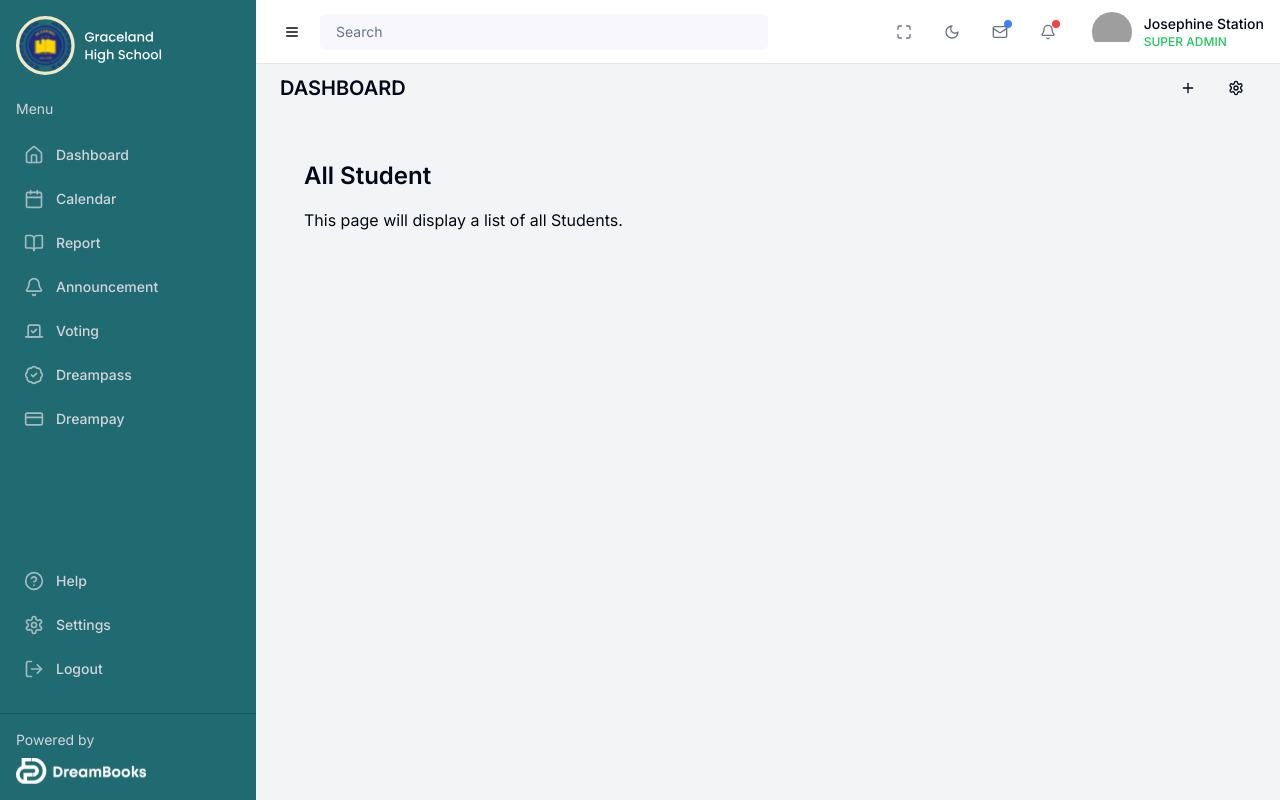
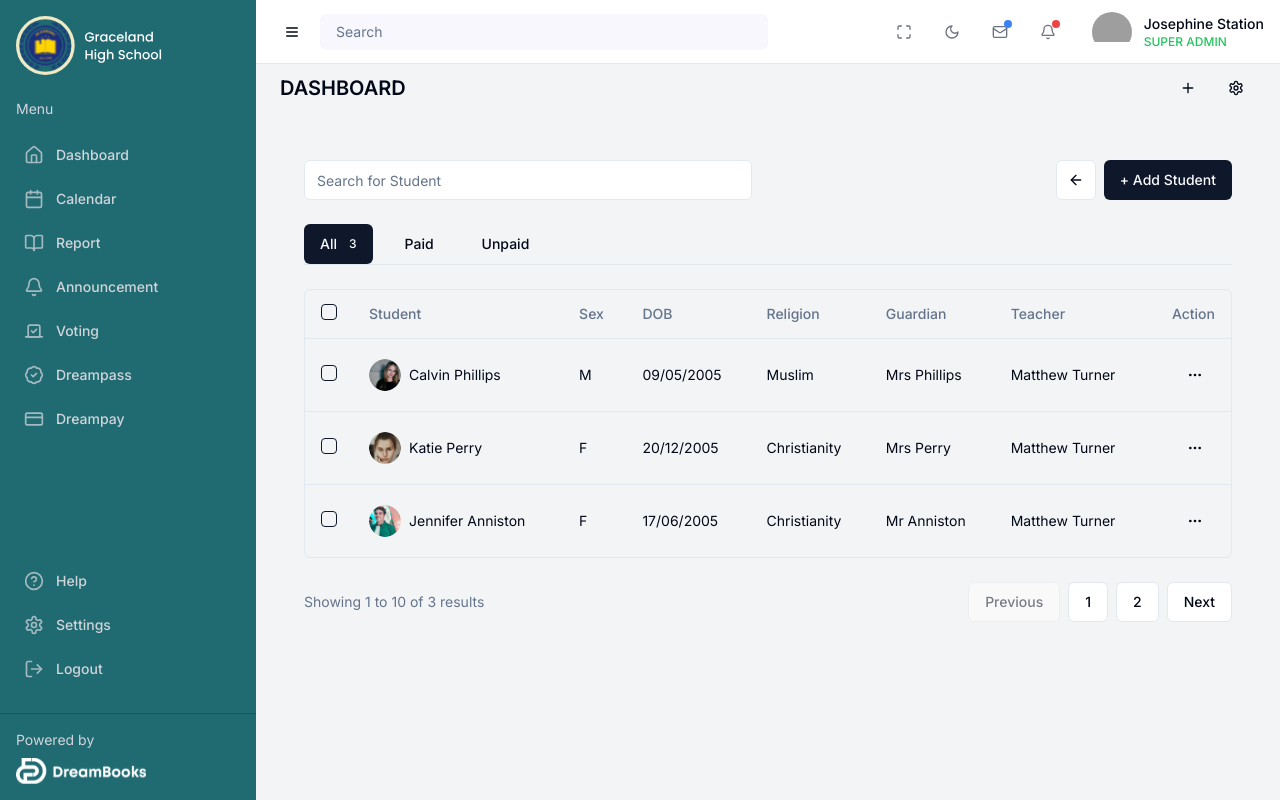
Before and after one commit to OSAMOR19/shool-portal-own, a Next.js app: page /dashboard/students in a window 1280 px wide. Built offline with nearby package versions, Linux system fonts and the light colour scheme; grey boxes are pictures that could not be loaded.

Commit message:
almost complete

```diff
--- a/app/dashboard/students/page.tsx
+++ b/app/dashboard/students/page.tsx
@@ -1,10 +1,230 @@
-// app/dashboard/classes/page.tsx
-export default function ClassesPage() {
-    return (
-      <div className="p-6">
-        <h1 className="text-2xl font-semibold mb-4">All Student</h1>
-        <p>This page will display a list of all Students.</p>
-        {/* Add your table or list of classes here */}
+"use client"
+
+import { useState } from "react"
+import { Button } from "@/components/ui/button"
+import { Input } from "@/components/ui/input"
+import { Checkbox } from "@/components/ui/checkbox"
+import { Table, TableBody, TableCell, TableHead, TableHeader, TableRow } from "@/components/ui/table"
+import { Dialog, DialogContent, DialogHeader, DialogTitle, DialogTrigger } from "@/components/ui/dialog"
+import { DropdownMenu, DropdownMenuContent, DropdownMenuItem, DropdownMenuTrigger } from "@/components/ui/dropdown-menu"
+import { ArrowLeft, MoreHorizontal } from "lucide-react"
+import Image from "next/image"
+
+// Import avatars
+import Avt1 from "@/components/images/avt1.png"
+import Avt2 from "@/components/images/avt2.png"
+import Avt3 from "@/components/images/avt3.png"
+
+interface Student {
+  id: string
+  name: string
+  avatar: any
+  sex: "M" | "F"
+  dob: string
+  religion: string
+  guardian: string
+  teacher: string
+  paid: boolean
+}
+
+const initialStudents: Student[] = [
+  {
+    id: "1",
+    name: "Calvin Phillips",
+    avatar: Avt1,
+    sex: "M",
+    dob: "09/05/2005",
+    religion: "Muslim",
+    guardian: "Mrs Phillips",
+    teacher: "Matthew Turner",
+    paid: true,
+  },
+  {
+    id: "2",
+    name: "Katie Perry",
+    avatar: Avt2,
+    sex: "F",
+    dob: "20/12/2005",
+    religion: "Christianity",
+    guardian: "Mrs Perry",
+    teacher: "Matthew Turner",
+    paid: true,
+  },
+  {
+    id: "3",
+    name: "Jennifer Anniston",
+    avatar: Avt3,
+    sex: "F",
+    dob: "17/06/2005",
+    religion: "Christianity",
+    guardian: "Mr Anniston",
+    teacher: "Matthew Turner",
+    paid: false,
+  },
+  // Add more students with rotating avatars...
+]
+
+export default function StudentsPage() {
+  const [students] = useState(initialStudents)
+  const [searchQuery, setSearchQuery] = useState("")
+  const [filter, setFilter] = useState<"all" | "paid" | "unpaid">("all")
+  const [selectedStudents, setSelectedStudents] = useState<string[]>([])
+
+  const filteredStudents = students.filter((student) => {
+    const matchesSearch = student.name.toLowerCase().includes(searchQuery.toLowerCase())
+    const matchesFilter = filter === "all" ? true : filter === "paid" ? student.paid : !student.paid
+    return matchesSearch && matchesFilter
+  })
+
+  return (
+    <div className="p-6">
+      <div className="flex flex-col gap-6">
+        <div className="flex items-center justify-between">
+          <Input
+            placeholder="Search for Student"
+            value={searchQuery}
+            onChange={(e) => setSearchQuery(e.target.value)}
+            className="max-w-md"
+          />
+          <div className="flex items-center gap-2">
+            <Button variant="outline" size="icon">
+              <ArrowLeft className="h-4 w-4" />
+            </Button>
+            <Dialog>
+              <DialogTrigger asChild>
+                <Button>+ Add Student</Button>
+              </DialogTrigger>
+              <DialogContent>
+                <DialogHeader>
+                  <DialogTitle>Add New Student</DialogTitle>
+                </DialogHeader>
+                <div className="grid gap-4 py-4">
+                  <div className="grid grid-cols-2 gap-4">
+                    <div>
+                      <label className="text-sm">First Name</label>
+                      <Input />
+                    </div>
+                    <div>
+                      <label className="text-sm">Last Name</label>
+                      <Input />
+                    </div>
+                  </div>
+                  <div>
+                    <label className="text-sm">Date of Birth</label>
+                    <Input type="date" />
+                  </div>
+                  <div>
+                    <label className="text-sm">Religion</label>
+                    <Input />
+                  </div>
+                  <div>
+                    <label className="text-sm">Guardian Name</label>
+                    <Input />
+                  </div>
+                  <Button>Add Student</Button>
+                </div>
+              </DialogContent>
+            </Dialog>
+          </div>
+        </div>
+
+        <div className="flex gap-4 border-b">
+          <Button
+            variant={filter === "all" ? "default" : "ghost"}
+            onClick={() => setFilter("all")}
+            className="relative"
+          >
+            All
+            <span className="ml-1 text-xs">{students.length}</span>
+          </Button>
+          <Button variant={filter === "paid" ? "default" : "ghost"} onClick={() => setFilter("paid")}>
+            Paid
+          </Button>
+          <Button variant={filter === "unpaid" ? "default" : "ghost"} onClick={() => setFilter("unpaid")}>
+            Unpaid
+          </Button>
+        </div>
+
+        <div className="rounded-md border">
+          <Table>
+            <TableHeader>
+              <TableRow>
+                <TableHead className="w-12">
+                  <Checkbox />
+                </TableHead>
+                <TableHead>Student</TableHead>
+                <TableHead>Sex</TableHead>
+                <TableHead>DOB</TableHead>
+                <TableHead>Religion</TableHead>
+                <TableHead>Guardian</TableHead>
+                <TableHead>Teacher</TableHead>
+                <TableHead className="text-right">Action</TableHead>
+              </TableRow>
+            </TableHeader>
+            <TableBody>
+              {filteredStudents.map((student) => (
+                <TableRow key={student.id}>
+                  <TableCell>
+                    <Checkbox
+                      checked={selectedStudents.includes(student.id)}
+                      onCheckedChange={(checked) => {
+                        setSelectedStudents(
+                          checked
+                            ? [...selectedStudents, student.id]
+                            : selectedStudents.filter((id) => id !== student.id),
+                        )
+                      }}
+                    />
+                  </TableCell>
+                  <TableCell>
+                    <div className="flex items-center gap-2">
+                      <Image
+                        src={student.avatar || "/placeholder.svg"}
+                        alt={student.name}
+                        width={32}
+                        height={32}
+                        className="rounded-full"
+                      />
+                      <span>{student.name}</span>
+                    </div>
+                  </TableCell>
+                  <TableCell>{student.sex}</TableCell>
+                  <TableCell>{student.dob}</TableCell>
+                  <TableCell>{student.religion}</TableCell>
+                  <TableCell>{student.guardian}</TableCell>
+                  <TableCell>{student.teacher}</TableCell>
+                  <TableCell className="text-right">
+                    <DropdownMenu>
+                      <DropdownMenuTrigger asChild>
+                        <Button variant="ghost" size="icon">
+                          <MoreHorizontal className="h-4 w-4" />
+                        </Button>
+                      </DropdownMenuTrigger>
+                      <DropdownMenuContent align="end">
+                        <DropdownMenuItem>View Profile</DropdownMenuItem>
+                        <DropdownMenuItem>Edit</DropdownMenuItem>
+                        <DropdownMenuItem className="text-destructive">Delete</DropdownMenuItem>
+                      </DropdownMenuContent>
+                    </DropdownMenu>
+                  </TableCell>
+                </TableRow>
+              ))}
+            </TableBody>
+          </Table>
+        </div>
+
+        <div className="flex items-center justify-between">
+          <p className="text-sm text-muted-foreground">Showing 1 to 10 of {filteredStudents.length} results</p>
+          <div className="flex gap-2">
+            <Button variant="outline" disabled>
+              Previous
+            </Button>
+            <Button variant="outline">1</Button>
+            <Button variant="outline">2</Button>
+            <Button variant="outline">Next</Button>
+          </div>
+        </div>
       </div>
-    );
-  }
+    </div>
+  )
+}
```
